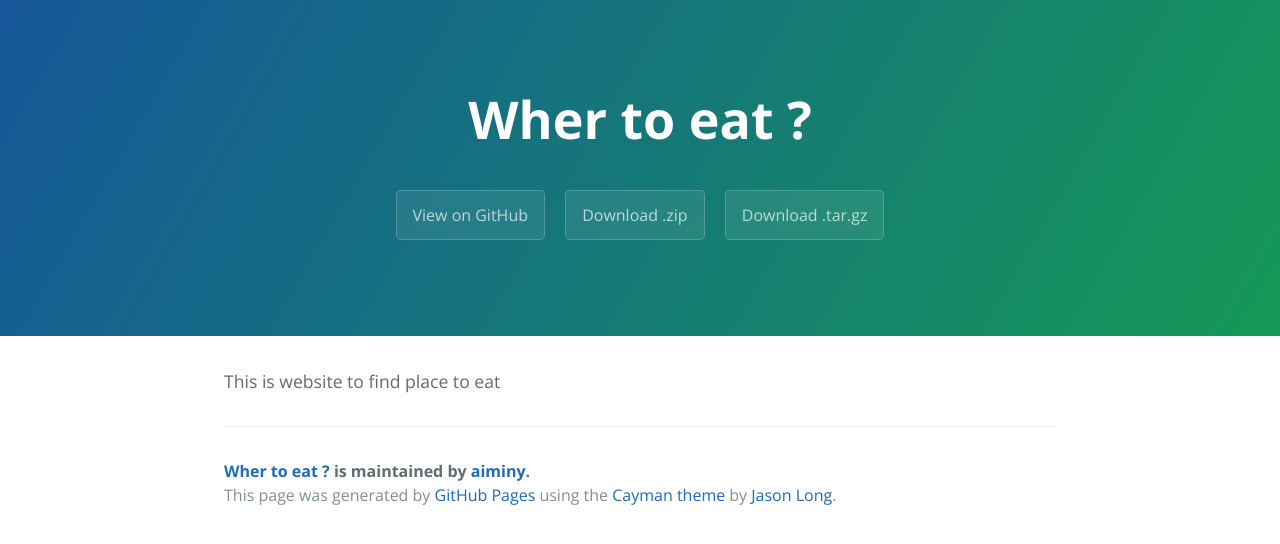
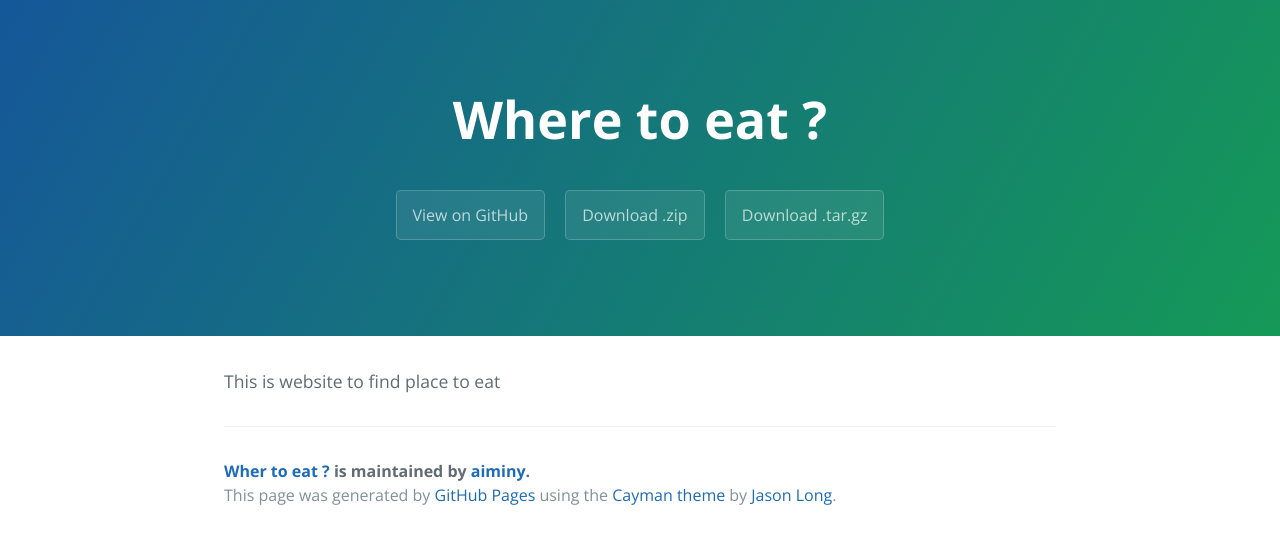
Before and after one commit to aiminy/mywebsite, a plain HTML site: page index.html in a window 1280 px wide. Drawn offline with nearby package versions, Linux system fonts and the light colour scheme.

Commit message:
Update index.html

```diff
--- a/index.html
+++ b/index.html
@@ -11,7 +11,7 @@
   </head>
   <body>
     <section class="page-header">
-      <h1 class="project-name">Wher to eat ?</h1>
+      <h1 class="project-name">Where to eat ?</h1>
       <h2 class="project-tagline"></h2>
       <a href="https://github.com/aiminy/mywebsite" class="btn">View on GitHub</a>
       <a href="https://github.com/aiminy/mywebsite/zipball/master" class="btn">Download .zip</a>
```
